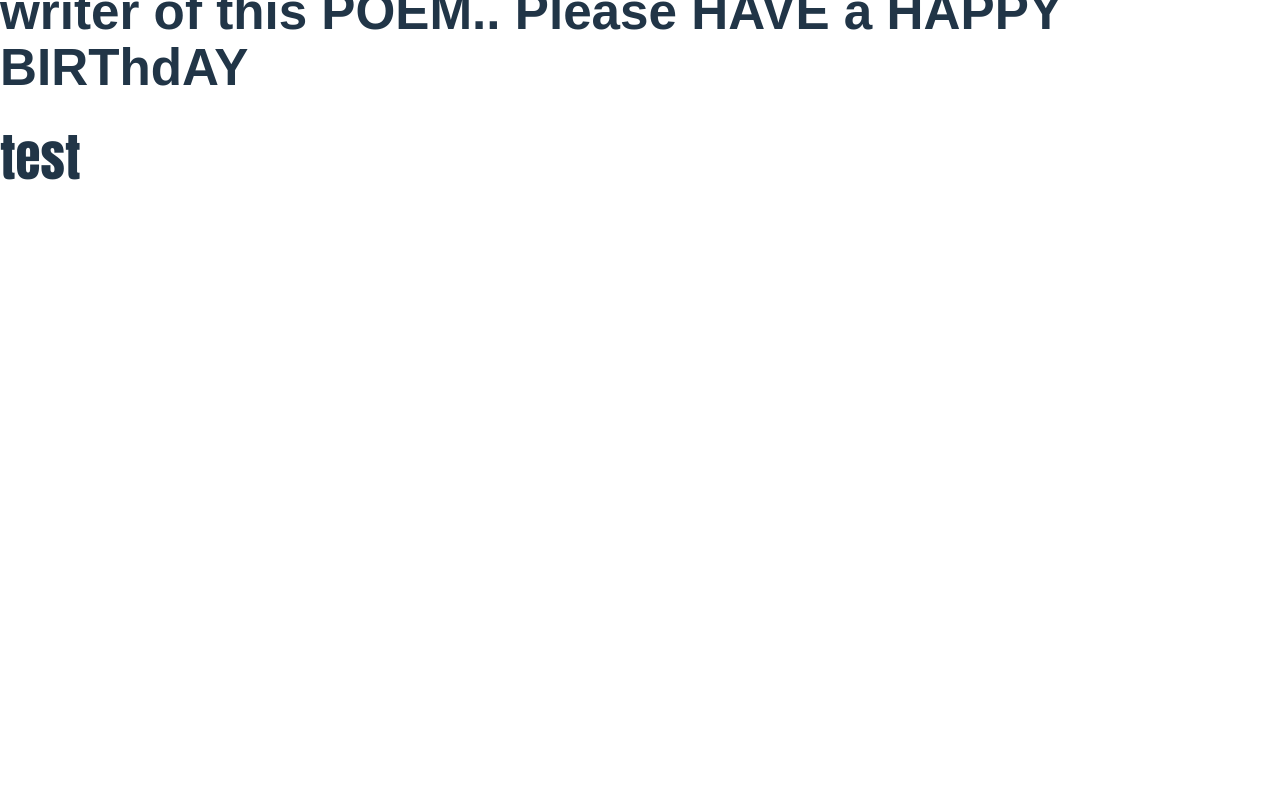
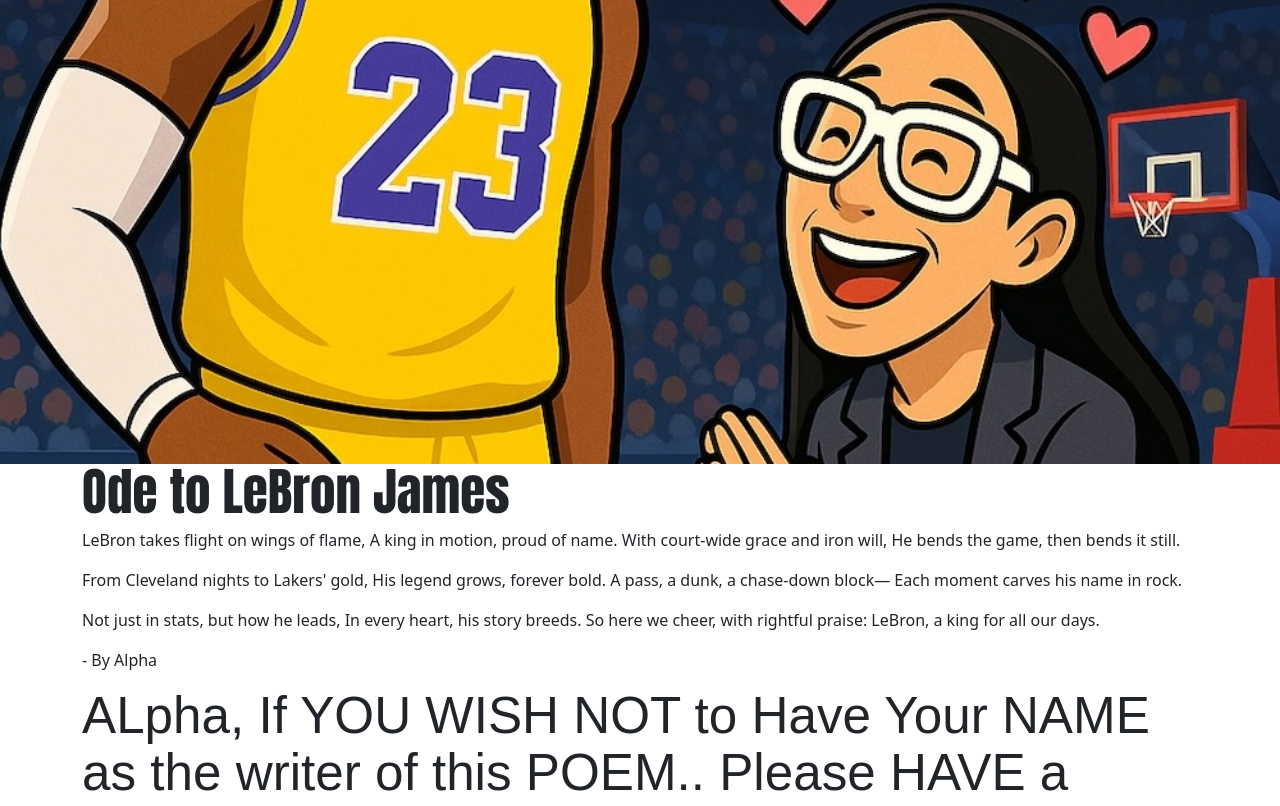
Before and after one commit to dcartist/lebroncryclubnoreactrouter, a React (Vite) app: page / in a window 1280 px wide. Shown: the part 1960-2766 px from the top of the page. Before the commit the page ends 2181 px from the top, so only its background shows below. Built offline with nearby package versions, Linux system fonts and the light colour scheme; a web font is replaced by a local one.

Commit message:
updating images adding bootstrap

```diff
--- a/src/App.jsx
+++ b/src/App.jsx
@@ -4,6 +4,8 @@
 import { MainPage } from './Sections/home/mainpage'
 import { Gallery } from "./Sections/Gallery/gallery"
 import {Poem} from "./Sections/Poem/poem"
+import Button from 'react-bootstrap/Button';
+
 function App() {
   const [count, setCount] = useState(0)
 
--- a/src/Sections/Gallery/gallery.tsx
+++ b/src/Sections/Gallery/gallery.tsx
@@ -1,7 +1,7 @@
+import React from 'react';
+
 export const Gallery = () => {
-return (
-    <>
-    test
-    </>
-)
+return    (<div>
+test
+</div>)
 }
--- a/src/Sections/Poem/poem.css
+++ b/src/Sections/Poem/poem.css
@@ -5,3 +5,10 @@
     height: 100vh;
     width: 100vw;
 }
+.lebronAlpha{
+    background-image:url('/image/raw.jpg');
+    background-size: cover;
+    background-position: center;
+    height: 100vh;
+    width: 100vw;
+}
--- a/src/Sections/Poem/poem.jsx
+++ b/src/Sections/Poem/poem.jsx
@@ -1,10 +1,18 @@
 import { Header1 } from "../../Components/Headers/Headers"
+import Container from 'react-bootstrap/Container';
+import Row from 'react-bootstrap/Row';
+import Col from 'react-bootstrap/Col';
+
+
 import './poem.css'
 export const Poem = () => {
 return(
     <div>
         <div className="lebronGod"></div>
-<Header1 headname="Ode to LeBron James" />
+        <div className="lebronAlpha"></div>
+        <Container >
+      <Row>
+        <Col><Header1 headname="Ode to LeBron James" />
     <p>
     LeBron takes flight on wings of flame,
 A king in motion, proud of name.
@@ -22,8 +30,13 @@
 So here we cheer, with rightful praise:
 LeBron, a king for all our days.
     </p>
-
-    <Header1 headname="ALpha, If YOU WISH NOT to Have Your NAME as the writer of this POEM.. Please HAVE a HAPPY BIRThdAY" ransom={true} />
+    <p> - By Alpha</p>
+    </Col>
+      </Row>
+      <Row>
+        <Col><Header1 headname="ALpha, If YOU WISH NOT to Have Your NAME as the writer of this POEM.. Please HAVE a HAPPY BIRThdAY" ransom={true} /></Col>
+      </Row>
+    </Container>
 </div>
 )
 }
--- a/src/index.css
+++ b/src/index.css
@@ -1,4 +1,6 @@
 @import url('https://fonts.googleapis.com/css2?family=Anton&family=Barrio&display=swap');
+@import '/node_modules/bootstrap/dist/css/bootstrap.min.css';
+
 .anton-regular {
   font-family: "Anton", sans-serif;
   font-weight: 400;
```
Also changed, not shown: public/image/raw.jpg (added), src/Components/Images/image.tsx (added).
